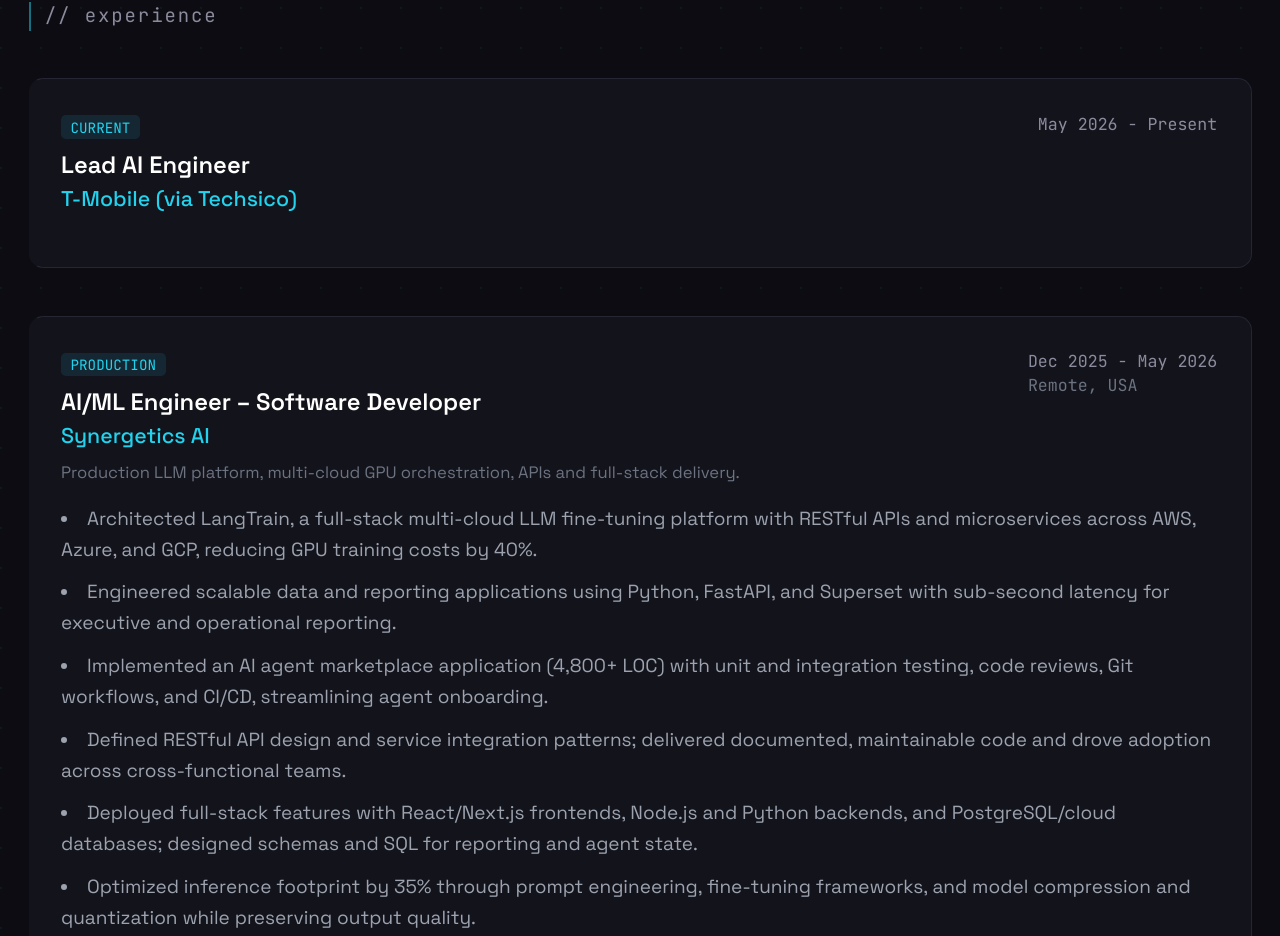
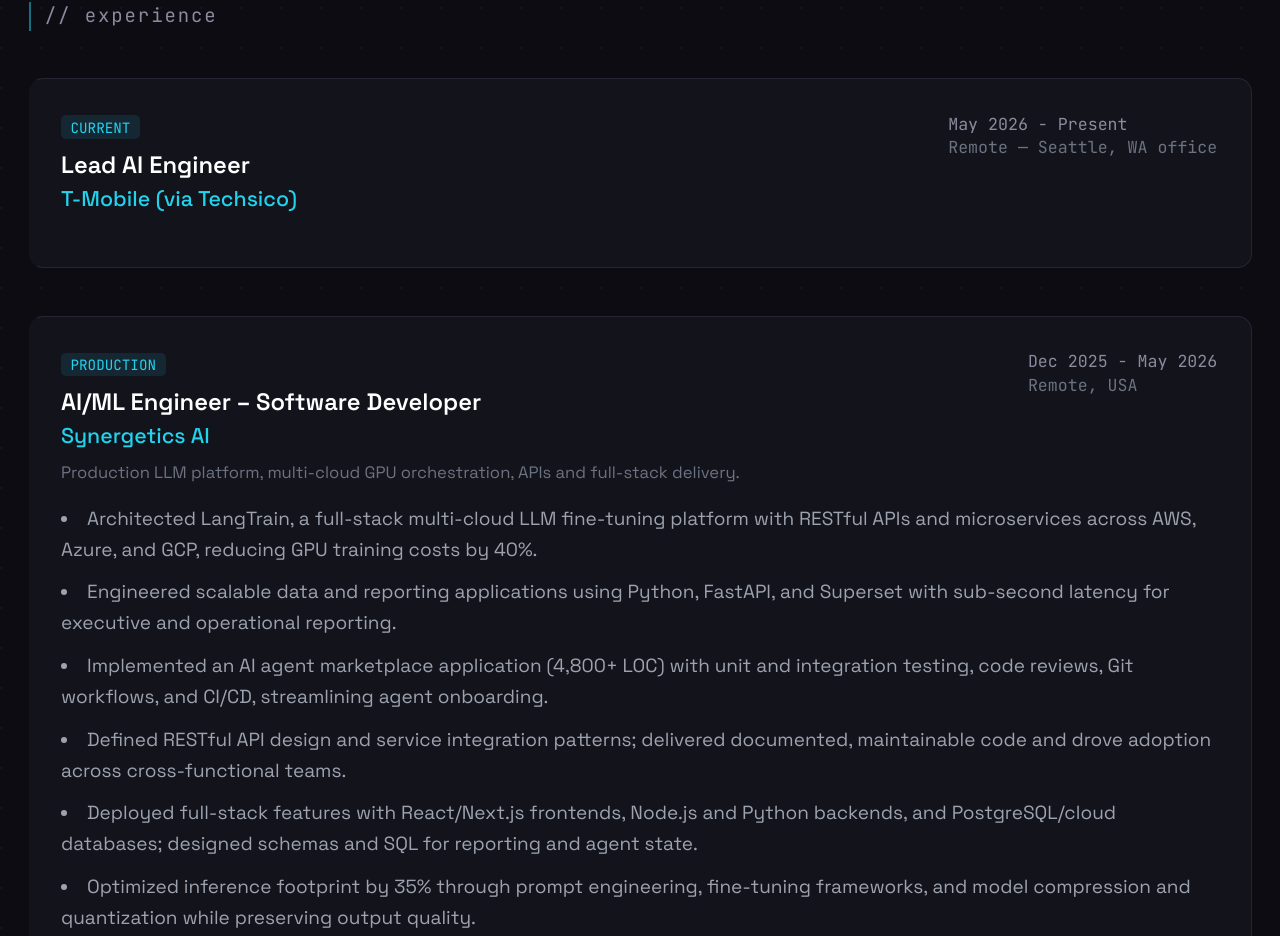
Before and after one commit to snkpgithub/portfolio, a Next.js app: page / in a window 1280 px wide. Shown: the part 2913-3849 px from the top of the page. Built offline with nearby package versions, Linux system fonts and the light colour scheme; no server answers.

Commit message:
Clarify remote work and Seattle office location

```diff
--- a/src/components/Experience.tsx
+++ b/src/components/Experience.tsx
@@ -5,7 +5,7 @@
     role: "Lead AI Engineer",
     company: "T-Mobile (via Techsico)",
     period: "May 2026 - Present",
-    location: "",
+    location: "Remote — Seattle, WA office",
     scope: "",
     bullets: [],
     tag: "CURRENT",
```
